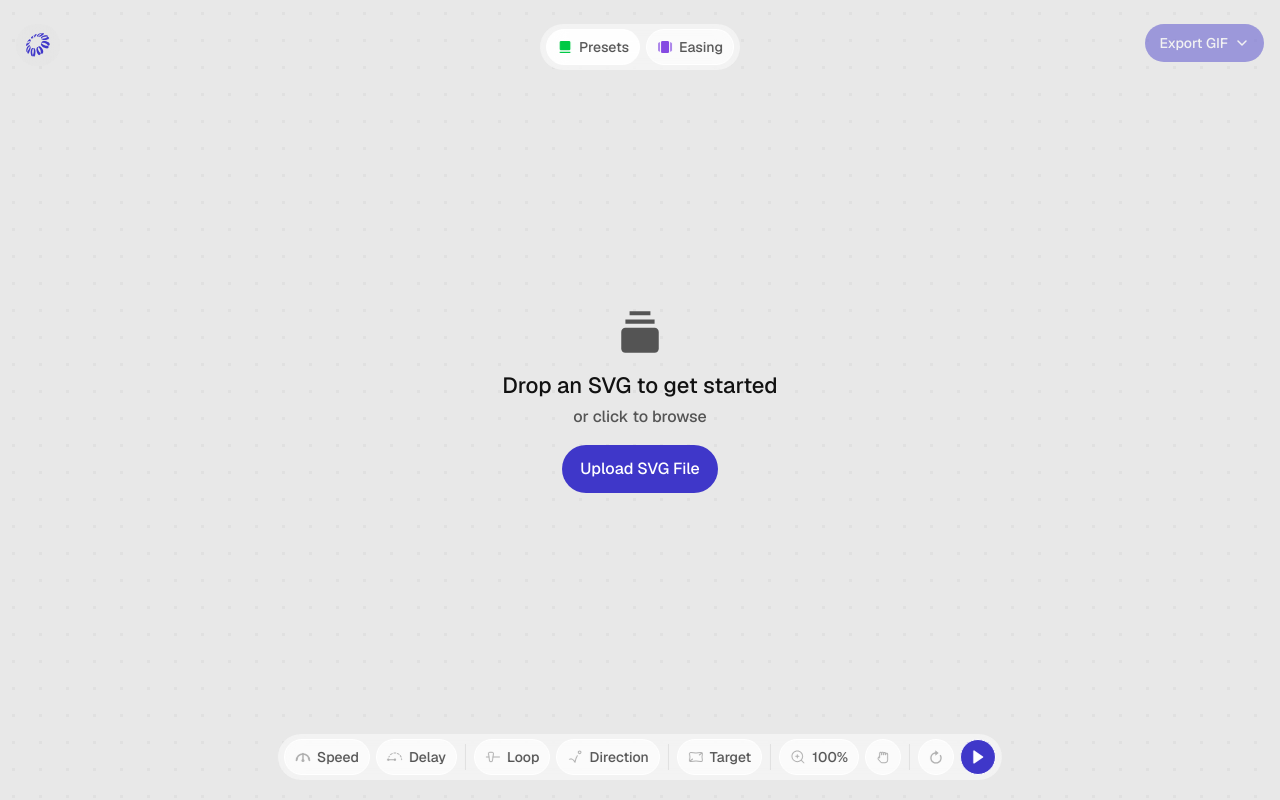
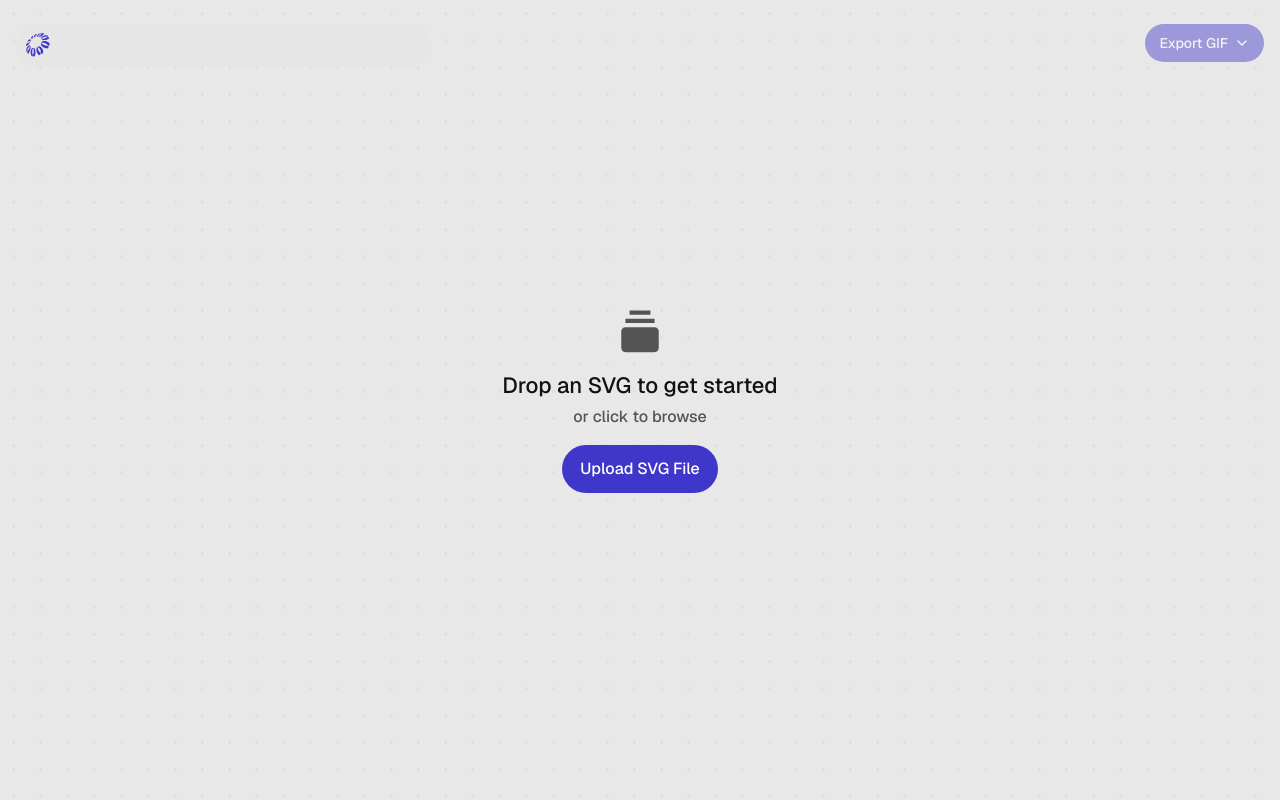
Before and after one commit to Presh538/reframe, a Next.js app: page / in a window 1280 px wide. Built offline with nearby package versions, Linux system fonts and the light colour scheme.

Commit message:
UI Update: Improved the empty state design

```diff
--- a/src/components/editor/EditorLayout.tsx
+++ b/src/components/editor/EditorLayout.tsx
@@ -4,6 +4,7 @@ import { useState } from 'react'
 import dynamic from 'next/dynamic'
 import { AnimatePresence } from 'motion/react'
 import { PreviewStage } from './PreviewStage'
+import { useEditorStore, selectSvgReady } from '@/lib/store/editor'
 
 // Lazy-load TopBar — motion/react + IconBounce + Zustand bundle, not needed for initial paint
 const TopBar = dynamic(() => import('./TopBar').then(m => ({ default: m.TopBar })), { ssr: false })
@@ -19,11 +20,13 @@ type ActiveTab = 'presets' | 'smoothing'
 
 export function EditorLayout() {
   const [activeTab, setActiveTab] = useState<ActiveTab | null>(null)
+  const svgReady = useEditorStore(selectSvgReady)
 
   const handleTabChange = (tab: ActiveTab) => {
     setActiveTab(prev => prev === tab ? null : tab)
   }
 
+  // Close any open panel when the SVG is cleared
   const closePanel = () => setActiveTab(null)
 
   return (
@@ -31,7 +34,7 @@ export function EditorLayout() {
       {/* Full-canvas preview */}
       <PreviewStage />
 
-      {/* Floating UI layers */}
+      {/* TopBar — always visible; handles empty state internally */}
       <TopBar
         activeTab={activeTab ?? 'presets'}
         onTabChange={handleTabChange}
@@ -43,7 +46,9 @@ export function EditorLayout() {
         {activeTab === 'smoothing' && <SmoothingPanel key="smoothing" onClose={closePanel} />}
       </AnimatePresence>
 
-      <BottomBar />
+      <AnimatePresence>
+        {svgReady && <BottomBar key="bottombar" />}
+      </AnimatePresence>
     </div>
   )
 }
--- a/src/components/editor/PreviewStage.tsx
+++ b/src/components/editor/PreviewStage.tsx
@@ -509,9 +509,14 @@ export function PreviewStage() {
               exit={{ opacity: 0, y: -8, scale: 0.97 }}
               transition={{ type: 'spring', stiffness: 300, damping: 28 }}
             >
-              <svg xmlns="http://www.w3.org/2000/svg" width="50" height="50" viewBox="0 0 50 50" fill="none">
-                <path d="M39.5833 20.8333H10.4167C8.11875 20.8333 6.25 22.7021 6.25 25V41.6667C6.25 43.9646 8.11875 45.8333 10.4167 45.8333H39.5833C41.8812 45.8333 43.75 43.9646 43.75 41.6667V25C43.75 22.7021 41.8812 20.8333 39.5833 20.8333ZM10.4167 12.5H39.5833V16.6667H10.4167V12.5ZM14.5833 4.16666H35.4167V8.33332H14.5833V4.16666Z" fill="#545454"/>
-              </svg>
+              <motion.div
+                animate={{ y: [0, -7, 0] }}
+                transition={{ repeat: Infinity, duration: 2.6, ease: 'easeInOut' }}
+              >
+                <svg xmlns="http://www.w3.org/2000/svg" width="50" height="50" viewBox="0 0 50 50" fill="none">
+                  <path d="M39.5833 20.8333H10.4167C8.11875 20.8333 6.25 22.7021 6.25 25V41.6667C6.25 43.9646 8.11875 45.8333 10.4167 45.8333H39.5833C41.8812 45.8333 43.75 43.9646 43.75 41.6667V25C43.75 22.7021 41.8812 20.8333 39.5833 20.8333ZM10.4167 12.5H39.5833V16.6667H10.4167V12.5ZM14.5833 4.16666H35.4167V8.33332H14.5833V4.16666Z" fill="#545454"/>
+                </svg>
+              </motion.div>
 
               <div className="flex flex-col gap-[8px] items-center w-full">
                 <p style={{ fontFamily: 'var(--font-geist-sans), sans-serif', fontWeight: 500, fontSize: 22, lineHeight: '24px', color: '#111111' }}>
--- a/src/components/editor/TopBar.tsx
+++ b/src/components/editor/TopBar.tsx
@@ -4,7 +4,7 @@ import { useState } from 'react'
 import { motion, AnimatePresence } from 'motion/react'
 import { clsx } from 'clsx'
 import { IconBounce, type IconAnimType } from '@/components/ui/IconBounce'
-import { useEditorStore, selectCanExport } from '@/lib/store/editor'
+import { useEditorStore, selectCanExport, selectSvgReady } from '@/lib/store/editor'
 import { runExport } from '@/lib/export/runExport'
 import { SPRING } from '@/lib/motion'
 import { useToast } from '@/components/ui/Toast'
@@ -29,6 +29,7 @@ export function TopBar({ activeTab, onTabChange }: TopBarProps) {
   const activePresetId = useEditorStore(s => s.activePresetId)
   const params         = useEditorStore(s => s.params)
   const canExport      = useEditorStore(selectCanExport)
+  const svgReady       = useEditorStore(selectSvgReady)
   const svgFileName    = useEditorStore(s => s.svgFileName)
   const setFormat      = useEditorStore(s => s.setFormat)
   const setExportState = useEditorStore(s => s.setExportState)
@@ -56,7 +57,7 @@ export function TopBar({ activeTab, onTabChange }: TopBarProps) {
 
   return (
     <motion.div
-      className="absolute top-0 left-0 right-0 flex items-start justify-between px-4 pt-6 pointer-events-none z-30"
+      className="absolute top-0 left-0 right-0 grid grid-cols-3 items-start px-4 pt-6 pointer-events-none z-30"
       initial={{ opacity: 0, y: -14 }}
       animate={{ opacity: 1, y: 0 }}
       transition={{ ...SPRING.entrance, delay: 0.03 }}
@@ -127,10 +128,18 @@ export function TopBar({ activeTab, onTabChange }: TopBarProps) {
         </div>
       </div>
 
-      {/* ── Centre tabs — Figma 297:5431 "Animation" ─────────────
-           outer: rgba(251,251,251,0.6), radius: 74px, px-8 py-6
-           each pill: rgba(255,255,255,0.6), border-white, radius 34px  */}
-      <div className="pointer-events-auto absolute left-1/2 -translate-x-1/2 top-6">
+      {/* ── Centre tabs — hidden until an SVG is loaded ───────────*/}
+      <div className="flex justify-center">
+      <AnimatePresence>
+        {svgReady && (
+          <motion.div
+            key="centre-tabs"
+            className="pointer-events-auto"
+            initial={{ opacity: 0, y: -10, scale: 0.95 }}
+            animate={{ opacity: 1, y: 0,   scale: 1 }}
+            exit={{    opacity: 0, y: -10, scale: 0.95 }}
+            transition={{ ...SPRING.entrance }}
+          >
             <div
               className="flex items-center px-[6px] py-[5px] backdrop-blur-md gap-[6px]"
               style={{ borderRadius: 74, background: 'rgba(251,251,251,0.6)' }}
@@ -152,12 +161,15 @@ export function TopBar({ activeTab, onTabChange }: TopBarProps) {
                 Easing
               </TabBtn>
             </div>
+          </motion.div>
+        )}
+      </AnimatePresence>
       </div>
 
       {/* ── Export — Figma 297:5619 ───────────────────────────────
            bg: #3f37c9, radius: 74px, px-18 py-16
            icon + label + chevron, all white                       */}
-      <div className="pointer-events-auto relative">
+      <div className="pointer-events-auto relative flex justify-end">
         <motion.div
           className="flex items-center gap-[6px] px-[14px] py-[9px] backdrop-blur-sm cursor-pointer"
           style={{
```
Lines whose indentation alone changed are shown as unchanged.
